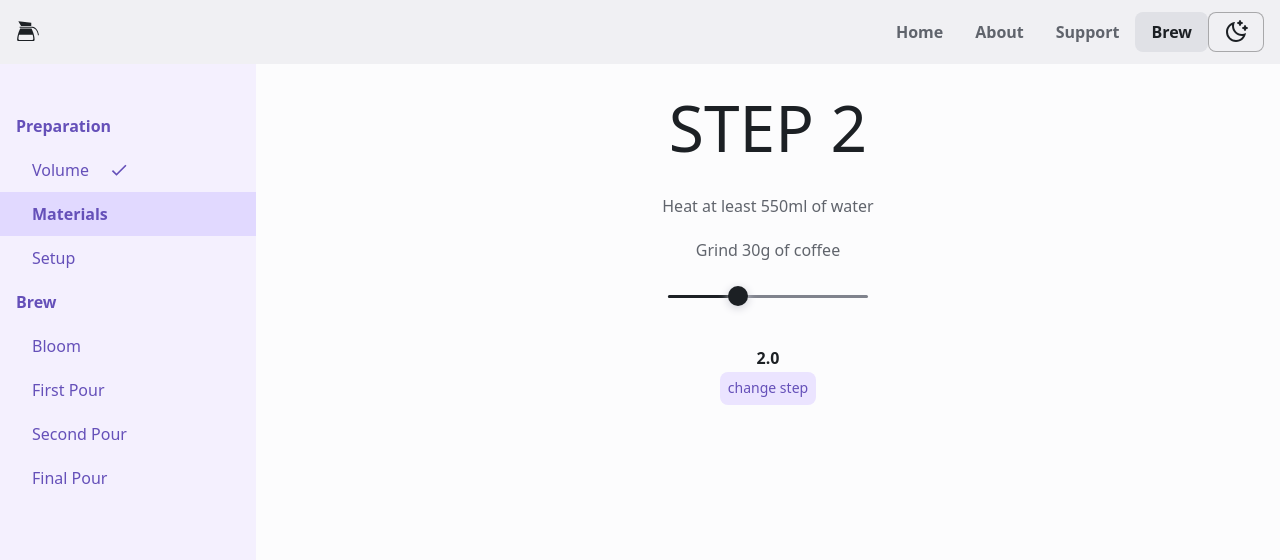
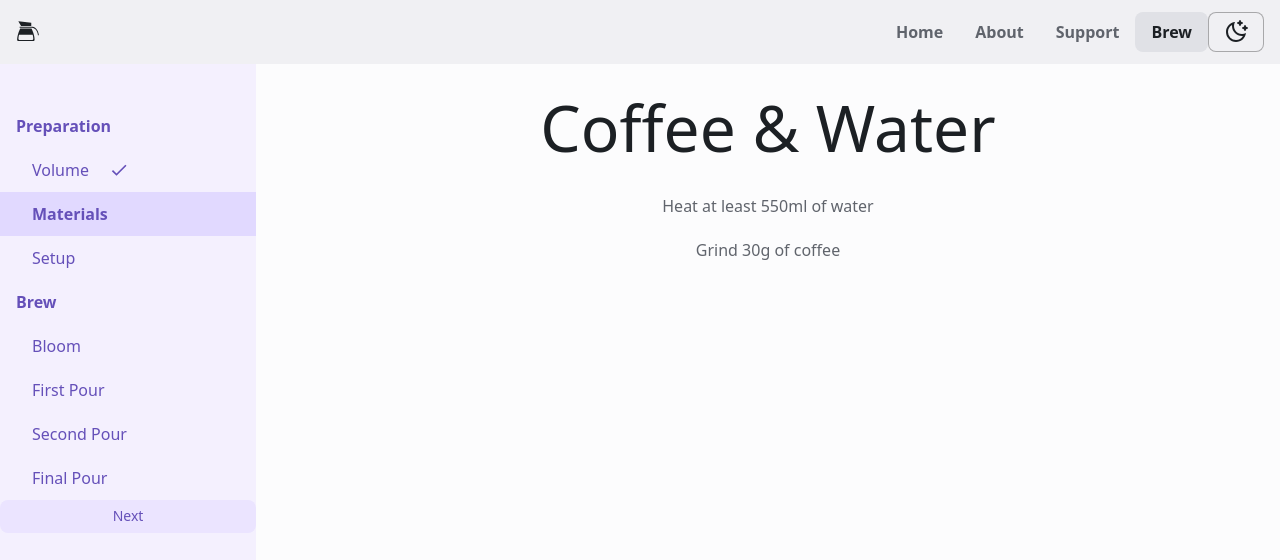
Before and after one commit to nrsimonelli/slow-coffee-two, a React (Create React App) app: page /setup in a window 1280 px wide. Both pictures are taken after a click on the element "Materials". Shown: the top 560 px of the page. Built offline with nearby package versions, Linux system fonts and the light colour scheme.

Commit message:
brew step render function

```diff
--- a/src/App.tsx
+++ b/src/App.tsx
@@ -8,8 +8,8 @@ import Nav from './components/Nav/Nav';
 import Home from './components/Home/Home';
 import About from './components/About/About';
 import Support from './components/Support/Support';
-import BrewSetup from './components/BrewSetup/BrewSetup';
 import { Flex } from './components/Flex';
+import BrewPage from './components/BrewPage/BrewPage';
 
 const globalStyles = globalCss({
   '*': {
@@ -54,7 +54,7 @@ const App = () => {
       <Nav />
       <Flex css={{ minHeight: 'calc(100vh - $sizes$6)' }}>
         <Switch>
-          <Route path='/setup' exact component={BrewSetup} />
+          <Route path='/setup' exact component={BrewPage} />
           <Route path='/about' exact component={About} />
           <Route path='/support' exact component={Support} />
           <Route path='/' exact component={Home} />
--- /dev/null
+++ b/src/components/BrewPage/Bloom.tsx
@@ -0,0 +1,21 @@
+import React from 'react';
+import { Flex } from '../Flex';
+import { Text, TextTitle } from '../Text';
+
+const Bloom = () => {
+  return (
+    <Flex
+      direction='column'
+      align='center'
+      pad='4'
+      css={{ flexGrow: '1' }}
+    >
+      <TextTitle>Final Setup</TextTitle>
+      <Text css={{ mx: 'auto' }}>
+        Wet the filter, place the grinds, zero the scale
+      </Text>{' '}
+    </Flex>
+  );
+};
+
+export default Bloom;
--- a/src/components/BrewSetup/BrewSetup.tsx
+++ b/src/components/BrewPage/BrewPage.tsx
@@ -2,12 +2,15 @@ import React, { useState } from 'react';
 import { Button } from '../Button';
 import { Container } from '../Container';
 import { Flex } from '../Flex';
-import SliderDemo from '../SliderDemo';
 import { Div } from '../Div';
-import { TextTitle, Text, TextSub } from '../Text';
+import { Text, TextSub } from '../Text';
 import { MdCheck } from 'react-icons/md';
+import Volume from './Volume';
+import Materials from './Materials';
+import Setup from './Setup';
+import Bloom from './Bloom';
 
-const BrewSetup = () => {
+const BrewPage = () => {
   const [currentStep, setCurrentStep] = useState(0);
   const [sliderValue, setSliderValue] = useState(2);
 
@@ -21,6 +24,33 @@ const BrewSetup = () => {
       setCurrentStep(0);
     } else {
       setCurrentStep(currentStep + 1);
+    }
+  };
+
+  const renderBrewStep = () => {
+    switch (currentStep) {
+      case 0:
+        return (
+          <Volume value={sliderValue} setValue={setSliderValue} />
+        );
+      case 1:
+        return <Materials coffee={coffee} water={water} />;
+      case 2:
+        return <Setup value={sliderValue} />;
+      case 3:
+        return <Bloom />;
+      case 4:
+        return (
+          <Volume value={sliderValue} setValue={setSliderValue} />
+        );
+      case 5:
+        return (
+          <Volume value={sliderValue} setValue={setSliderValue} />
+        );
+      default:
+        return (
+          <Volume value={sliderValue} setValue={setSliderValue} />
+        );
     }
   };
 
@@ -144,75 +174,19 @@ const BrewSetup = () => {
           {sideNavText(4, 'First Pour')}
           {sideNavText(5, 'Second Pour')}
           {sideNavText(6, 'Final Pour')}
+          <Button
+            color='primary'
+            disabled={shouldDisableNext}
+            onClick={handleStepChange}
+            css={{ px: '$4' }}
+          >
+            Next
+          </Button>
         </Flex>
       </Container>
-      <Flex
-        direction='column'
-        align='center'
-        pad='4'
-        css={{ flexGrow: '1' }}
-      >
-        {currentStep === 0 && (
-          <>
-            <TextTitle>Brew Setup</TextTitle>
-            <Text css={{ mx: 'auto' }}>
-              How many cups will you be making?
-            </Text>
-
-            <SliderDemo
-              volume={sliderValue}
-              onSliderChange={setSliderValue}
-            />
-            <TextSub css={{ mx: 'auto' }}>
-              {sliderValue.toPrecision(2)}
-            </TextSub>
-          </>
-        )}
-        {currentStep === 1 && (
-          <>
-            <TextTitle>STEP 2 </TextTitle>
-            <Text css={{ mx: 'auto' }}>
-              Heat at least {water}ml of water
-            </Text>
-            <Text css={{ mx: 'auto' }}>
-              Grind {coffee}g of coffee
-            </Text>
-
-            <SliderDemo
-              volume={sliderValue}
-              onSliderChange={setSliderValue}
-            />
-            <TextSub css={{ mx: 'auto' }}>
-              {sliderValue.toPrecision(2)}
-            </TextSub>
-          </>
-        )}
-        {currentStep === 2 && (
-          <>
-            <TextTitle>STEP 3</TextTitle>
-            <Text css={{ mx: 'auto' }}>
-              How many cups will you be making?
-            </Text>
-
-            <SliderDemo
-              volume={sliderValue}
-              onSliderChange={setSliderValue}
-            />
-            <TextSub css={{ mx: 'auto' }}>
-              {sliderValue.toPrecision(2)}
-            </TextSub>
-          </>
-        )}
-        <Button
-          color='primary'
-          disabled={shouldDisableNext}
-          onClick={handleStepChange}
-        >
-          change step
-        </Button>
-      </Flex>
+      {renderBrewStep()}
     </Flex>
   );
 };
 
-export default BrewSetup;
+export default BrewPage;
--- /dev/null
+++ b/src/components/BrewPage/Materials.tsx
@@ -0,0 +1,27 @@
+import React from 'react';
+import { Flex } from '../Flex';
+import { Text, TextTitle } from '../Text';
+
+type Props = {
+  coffee: number;
+  water: number;
+};
+
+const Materials = ({ coffee, water }: Props) => {
+  return (
+    <Flex
+      direction='column'
+      align='center'
+      pad='4'
+      css={{ flexGrow: '1' }}
+    >
+      <TextTitle>Coffee & Water</TextTitle>
+      <Text css={{ mx: 'auto' }}>
+        Heat at least {water}ml of water
+      </Text>
+      <Text css={{ mx: 'auto' }}>Grind {coffee}g of coffee</Text>
+    </Flex>
+  );
+};
+
+export default Materials;
--- /dev/null
+++ b/src/components/BrewPage/Setup.tsx
@@ -0,0 +1,27 @@
+import React from 'react';
+import { Flex } from '../Flex';
+import { Text, TextSub, TextTitle } from '../Text';
+
+type Props = {
+  value: number;
+};
+
+const Setup = ({ value }: Props) => {
+  return (
+    <Flex
+      direction='column'
+      align='center'
+      pad='4'
+      css={{ flexGrow: '1' }}
+    >
+      <TextTitle>Brew Setup</TextTitle>
+      <Text css={{ mx: 'auto' }}>
+        How many cups will you be making?
+      </Text>
+
+      <TextSub css={{ mx: 'auto' }}>{value.toPrecision(2)}</TextSub>
+    </Flex>
+  );
+};
+
+export default Setup;
--- /dev/null
+++ b/src/components/BrewPage/Volume.tsx
@@ -0,0 +1,30 @@
+import React, { Dispatch, SetStateAction } from 'react';
+import { Flex } from '../Flex';
+import { Text, TextSub, TextTitle } from '../Text';
+import SliderDemo from '../SliderDemo';
+
+type Props = {
+  value: number;
+  setValue: Dispatch<SetStateAction<number>>;
+};
+
+const Volume = ({ value, setValue }: Props) => {
+  return (
+    <Flex
+      direction='column'
+      align='center'
+      pad='4'
+      css={{ flexGrow: '1' }}
+    >
+      <TextTitle>Brew Setup</TextTitle>
+      <Text css={{ mx: 'auto' }}>
+        How many cups will you be making?
+      </Text>
+
+      <SliderDemo volume={value} onSliderChange={setValue} />
+      <TextSub css={{ mx: 'auto' }}>{value.toPrecision(2)}</TextSub>
+    </Flex>
+  );
+};
+
+export default Volume;
```
